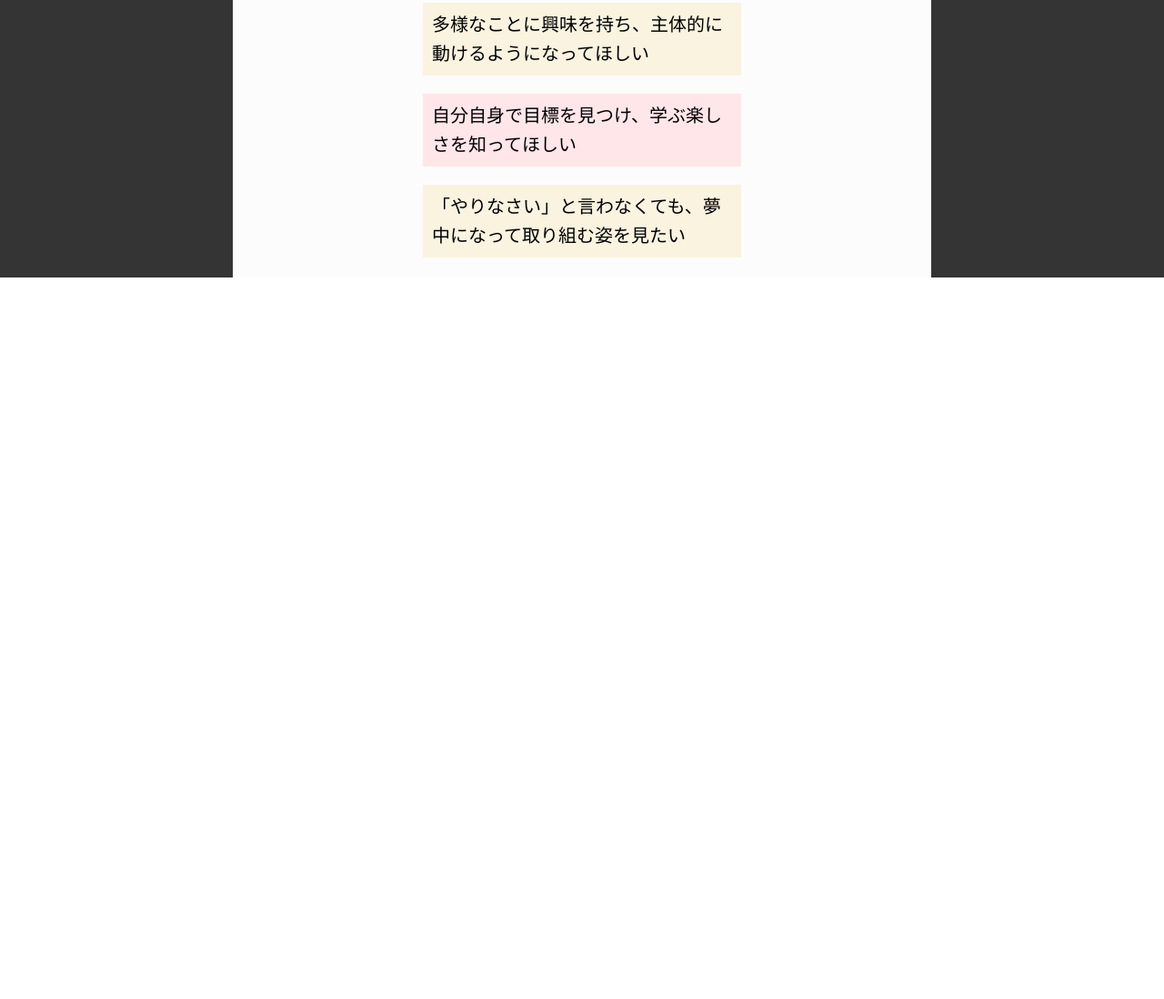
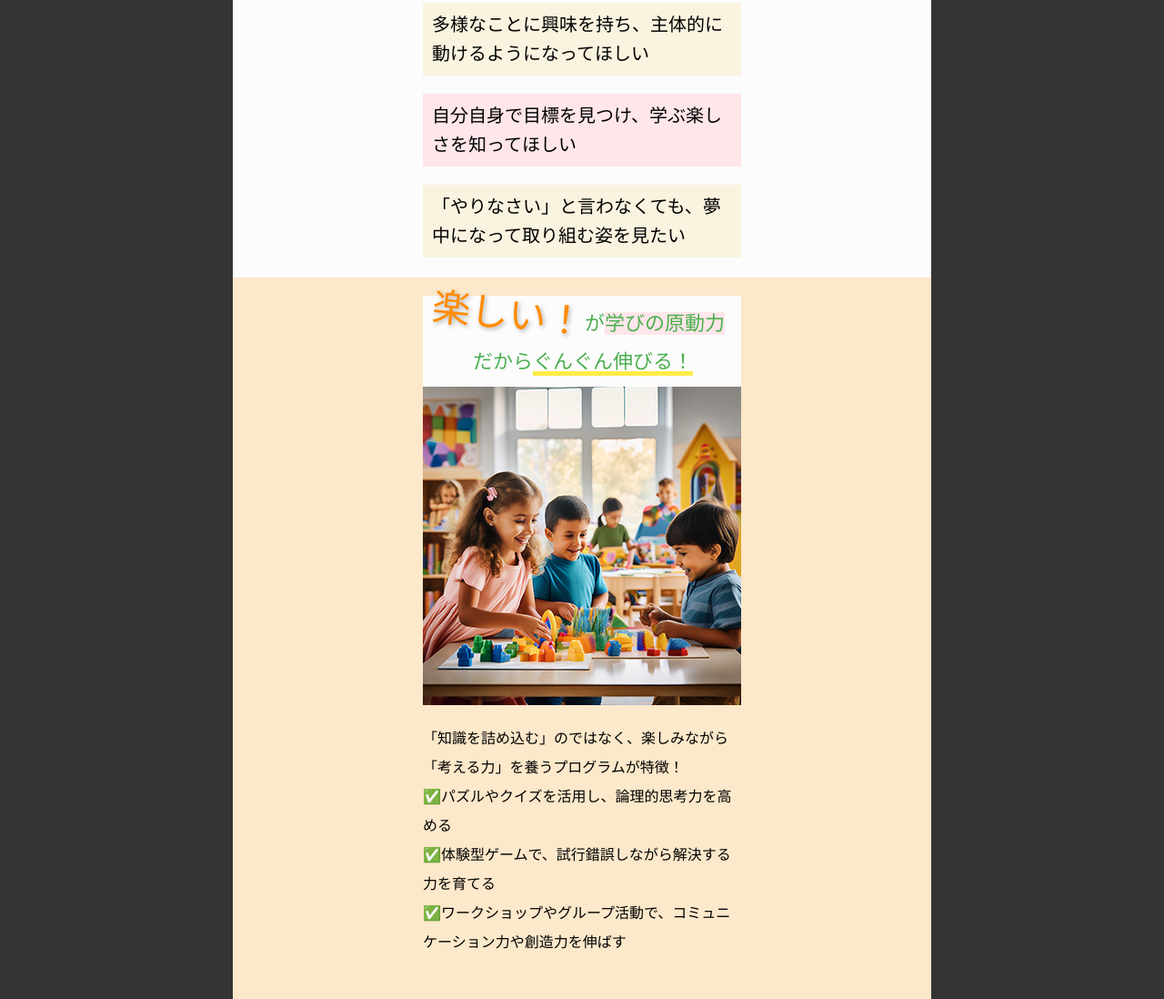
Before and after one commit to hanatanidesignworks/rumi_higashiguchi, a plain HTML site: page index.html in a window 1280 px wide. Shown: the part 1702-2800 px from the top of the page at 91% size. Before the commit the page ends 2035 px from the top, so only its background shows below. Drawn offline with Linux system fonts and the light colour scheme; a web font is replaced by a local one.

Commit message:
商品説明（前半）

```diff
--- a/css/style.css
+++ b/css/style.css
@@ -457,3 +457,93 @@
         width: 300px;
     }
 }
+
+/*SOLUTION*/
+.solution{
+    width: 100%;
+    height: 2209px;
+    max-width: 768px;
+    background-color: #FCE8CA;
+    display: grid;
+    place-items: center;
+}
+
+.solution_container{
+    width: 350px;
+    height: 2209px;
+}
+
+    .solution_heading_container{
+        width: 340px;
+        height: 100px;
+        background-color: #fcfcfc;
+        margin-top: 20px;
+        padding-left: 10px;
+    }
+
+        .solution_heading_container h3{
+            font-family: "Noto Sans JP", sans-serif;
+            font-optical-sizing: auto;
+            font-weight: 400;
+            font-style: normal;
+            font-size: 22px;
+            color: #4CAF50;
+            display: flex;
+        }
+
+            .tanoshii{
+                display: block;
+                font-family: "Hachi Maru Pop", cursive;
+                font-weight: 400;
+                font-style: normal;
+                font-size: 42px;
+                color: #FF8C00;
+                text-shadow: 2px 2px 5px rgba(0, 0, 0, 0.3);
+                transform: rotate(6deg);
+            }
+
+            .gendouryoku{
+               margin-top: 20px;
+            }
+
+            .back_gendouryoku{
+                display: inline;
+                background-color: #FFE6E9;
+            }
+
+            .gungun{
+                margin-top: 20px;
+                width: 250px;
+                margin-left: auto;
+                margin-right: auto;
+            }
+
+            .line_gungun{
+                text-decoration: underline;
+                text-decoration-color: #FFEC47;
+                text-decoration-thickness: 5px;
+            }
+
+    .solution_contents_container{
+        width: 100%;
+        height: 700px;
+    }
+
+        .solution_contents_image_container, .solution_contents_text_container{
+            width: 100%;
+            height: 350px;
+        }
+
+            .solution_contents_image_container img{
+                width: 350px;
+                height: 350px;
+            }
+
+            .solution_contents_text_container p{
+                font-family: "Kosugi Maru", sans-serif;
+                font-weight: 400;
+                font-style: normal;
+                font-size: 16px;
+                line-height: 2rem;
+                margin-top: 20px;
+            }
--- a/index.html
+++ b/index.html
@@ -20,6 +20,9 @@
 		<link href="https://fonts.googleapis.com/css2?family=Kosugi+Maru&family=Yomogi&display=swap" rel="stylesheet">
 		<!--M PLUS 1-->
 		<link href="https://fonts.googleapis.com/css2?family=Audiowide&family=Kaisei+Decol:wght@400;700&family=M+PLUS+1:wght@100..900&family=M+PLUS+Rounded+1c&family=Noto+Serif+JP:wght@200..900&family=Shippori+Mincho&family=Zen+Maru+Gothic&display=swap" rel="stylesheet">
+		<!--hachimaru pop-->
+		<link href="https://fonts.googleapis.com/css2?family=Audiowide&family=Hachi+Maru+Pop&family=Kaisei+Decol:wght@400;700&family=M+PLUS+1:wght@100..900&family=M+PLUS+Rounded+1c&family=Noto+Serif+JP:wght@200..900&family=Shippori+Mincho&family=Zen+Maru+Gothic&display=swap" rel="stylesheet">
+
 
 		<link rel="stylesheet" href="css/style_initialize.css" />
 		<link rel="stylesheet" href="css/style.css?v=1.0" />
@@ -122,6 +125,27 @@
 					</div>
 				</div>
 			</section>
+
+			<!--SOLUTION-->
+			<section class="solution">
+				<div class="solution_container">
+					<div class="solution_heading_container">
+						<h3><span class="tanoshii">楽しい！</span><span class="gendouryoku">が<div class="back_gendouryoku">学びの原動力</div></span></h3>
+						<h3 class="gungun">だから<span class="line_gungun">ぐんぐん伸びる！</span></h3>
+					</div>
+					<div class="solution_contents_container">
+						<div class="solution_contents_image_container">
+							<img src="img/childrenPlayingPazzle_w350_h350.jpg" alt="子どもたちがパズルで遊ぶ" width="350" height="350">
+						</div>
+						<div class="solution_contents_text_container">
+							<p>「知識を詰め込む」のではなく、楽しみながら「考える力」を養うプログラムが特徴！<br>
+								✅パズルやクイズを活用し、論理的思考力を高める<br>
+								✅体験型ゲームで、試行錯誤しながら解決する力を育てる<br>
+								✅ワークショップやグループ活動で、コミュニケーション力や創造力を伸ばす</p>
+						</div>
+					</div>
+				</div>
+			</section>
 		</main>
 
 	</body>
```
Also changed, not shown: img/childrenPlayingPazzle_w350_h350.jpg (added).
